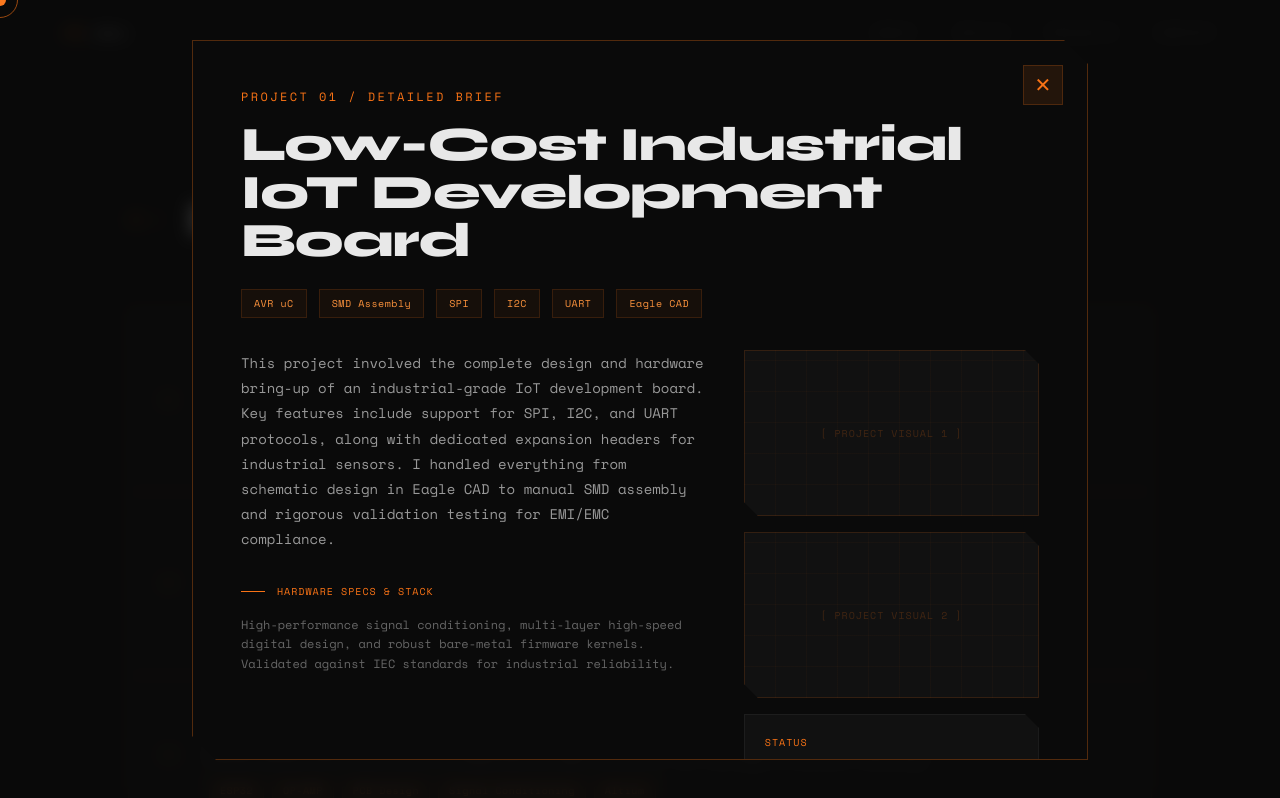
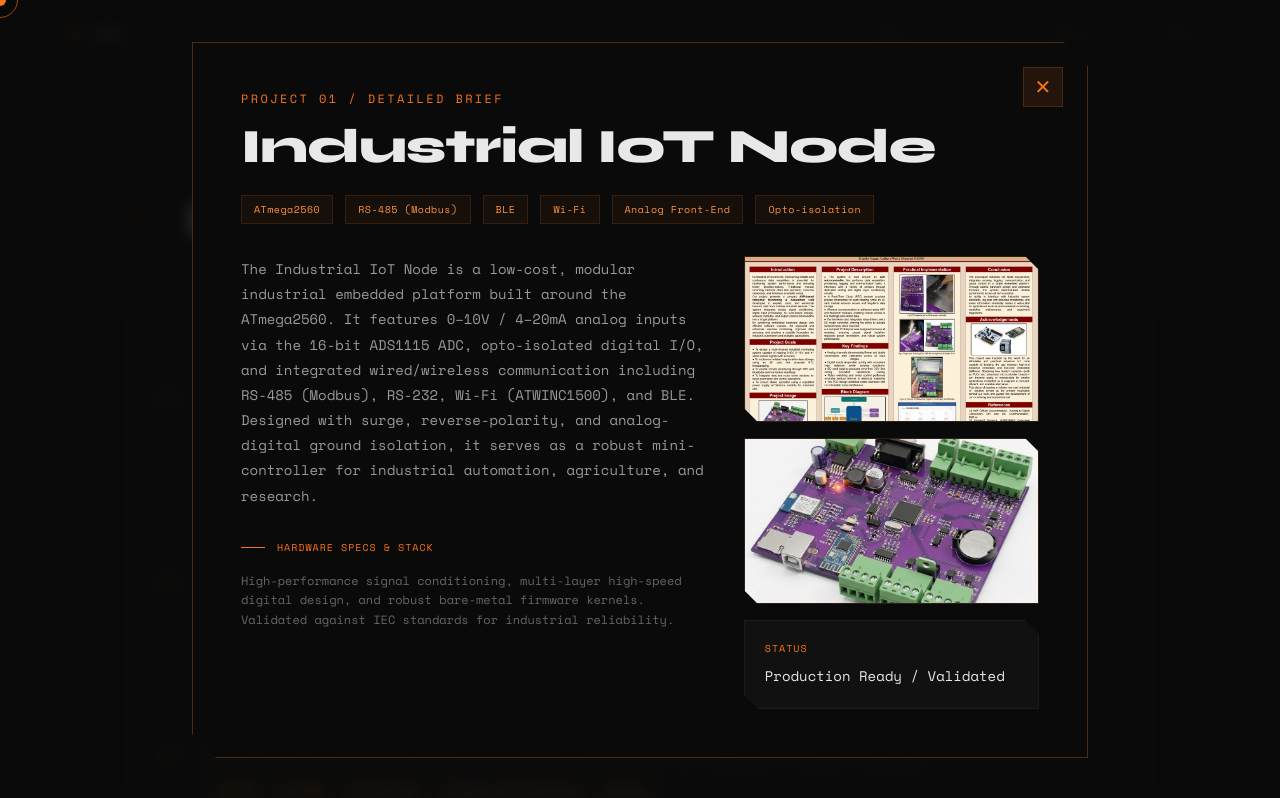
Before and after one commit to Haya-Vlad/aditya_portfolio, a Next.js app: page / in a window 1280 px wide. Both pictures are taken after a click on the element 640 px from the left and 3256 px from the top of the page. Shown: the part 2856-3654 px from the top of the page. Built offline with nearby package versions, Linux system fonts and the light colour scheme.

Commit message:
Finalize project: resolve all errors and apply UI polish

```diff
--- a/components/Projects.tsx
+++ b/components/Projects.tsx
@@ -7,13 +7,13 @@ import Image from "next/image";
 const projects = [
   {
     num: "01",
-    name: "Low-Cost Industrial IoT Development Board",
-    badge: "🥇 1st Place",
-    desc: "Custom development board using AVR microcontroller supporting multiple comm. protocols and extended IO expansion.",
-    fullDesc: "This project involved the complete design and hardware bring-up of an industrial-grade IoT development board. Key features include support for SPI, I2C, and UART protocols, along with dedicated expansion headers for industrial sensors. I handled everything from schematic design in Eagle CAD to manual SMD assembly and rigorous validation testing for EMI/EMC compliance.",
-    tags: ["AVR uC", "SMD Assembly", "SPI", "I2C", "UART", "Eagle CAD"],
-    href: "#",
-    gallery: ["/project1-1.jpg", "/project1-2.jpg"] // Placeholders
+    name: "Industrial IoT Node",
+    badge: "🥈 Mini Project",
+    desc: "Modular AVR-based industrial IoT platform for reliable data acquisition, sensor interfacing, and edge-level embedded control.",
+    fullDesc: "The Industrial IoT Node is a low-cost, modular industrial embedded platform built around the ATmega2560. It features 0–10V / 4–20mA analog inputs via the 16-bit ADS1115 ADC, opto-isolated digital I/O, and integrated wired/wireless communication including RS-485 (Modbus), RS-232, Wi-Fi (ATWINC1500), and BLE. Designed with surge, reverse-polarity, and analog-digital ground isolation, it serves as a robust mini-controller for industrial automation, agriculture, and research.",
+    tags: ["ATmega2560", "RS-485 (Modbus)", "BLE", "Wi-Fi", "Analog Front-End", "Opto-isolation"],
+    href: "https://github.com/Haya-Vlad/Industrial-IoT-Node",
+    gallery: ["/iot-node-hw.jpg", "/iot-node-poster.png"]
   },
   {
     num: "02",
@@ -50,7 +50,6 @@ const projects = [
 export default function Projects() {
   const [selectedProject, setSelectedProject] = useState<null | typeof projects[0]>(null);
 
-  // Close modal on Escape key
   useEffect(() => {
     const handleEsc = (e: KeyboardEvent) => {
       if (e.key === "Escape") setSelectedProject(null);
@@ -74,9 +73,7 @@ export default function Projects() {
             className="group relative flex flex-col md:grid md:items-center gap-4 p-7 md:p-8 transition-colors duration-200"
             style={{ background: "#111111", borderBottom: i < projects.length - 1 ? "1px solid rgba(249,115,22,0.2)" : "none", gridTemplateColumns: "auto 1fr auto", cursor: "pointer" }}
             onClick={() => setSelectedProject(p)}
-            onMouseEnter={e => (e.currentTarget as HTMLElement).style.background = "#181818"}
-            onMouseLeave={e => (e.currentTarget as HTMLElement).style.background = "#111111"}>
-
+          >
             <motion.div className="absolute left-0 top-0 bottom-0 w-0.5 origin-bottom" initial={{ scaleY: 0 }} whileHover={{ scaleY: 1 }} transition={{ duration: 0.25 }} style={{ background: "#f97316" }} />
             <span className="font-mono text-xs tracking-wider min-w-[2rem] hidden md:block" style={{ color: "rgba(249,115,22,0.5)" }}>{p.num}</span>
             <div>
@@ -99,7 +96,6 @@ export default function Projects() {
         ))}
       </div>
 
-      {/* Modal Backdrop & Dialog */}
       <AnimatePresence>
         {selectedProject && (
           <>
@@ -122,7 +118,6 @@ export default function Projects() {
                 className="pointer-events-auto w-full max-w-4xl max-h-[90vh] overflow-y-auto clip-corner-lg bg-[#0a0a0a] relative"
                 style={{ border: "1px solid rgba(249,115,22,0.3)", boxShadow: "0 0 50px rgba(249,115,22,0.1)" }}
               >
-                {/* Close Button */}
                 <button
                   onClick={() => setSelectedProject(null)}
                   className="absolute top-6 right-6 z-10 w-10 h-10 flex items-center justify-center font-mono text-xl transition-all hover:rotate-90"
@@ -164,18 +159,20 @@ export default function Projects() {
                     </div>
 
                     <div className="md:col-span-2 flex flex-col gap-4">
-                      {/* Image Placeholders */}
                       {selectedProject.gallery.map((img, idx) => (
                         <div
                           key={idx}
-                          className="clip-corner w-full aspect-video circuit-grid bg-[#111] flex items-center justify-center relative overflow-hidden group"
+                          className="clip-corner w-full aspect-video circuit-grid bg-[#111] relative overflow-hidden group"
                           style={{ border: "1px solid rgba(249,115,22,0.15)" }}
                         >
-                          {/* In a real scenario, use <Image src={img} ... /> */}
-                          <div className="text-[10px] font-mono uppercase tracking-widest opacity-20" style={{ color: "#f97316" }}>
-                            [ Project Visual {idx + 1} ]
-                          </div>
-                          <div className="absolute inset-0 bg-accent/5 opacity-0 group-hover:opacity-100 transition-opacity pointer-events-none" />
+                          <Image
+                            src={img}
+                            alt={`${selectedProject.name} Visual ${idx + 1}`}
+                            fill
+                            style={{ objectFit: "cover" }}
+                            className="opacity-100 transition-opacity"
+                            priority
+                          />
                         </div>
                       ))}
                       <div className="p-5 clip-corner bg-[#111] border border-white/5">
```
Also changed, not shown: public/iot-node-hw.jpg (added), public/iot-node-poster.png (added).
